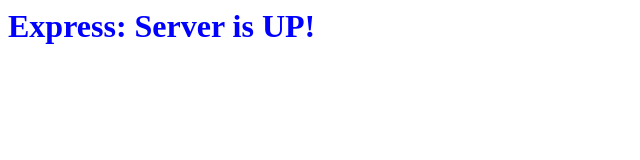
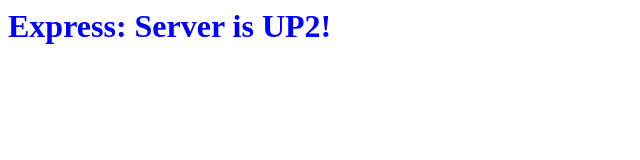
Before and after one commit to pzprojects/nodegreenhouse, a website: page index.html in a window 1280 px wide. Shown: the full height of the page, 0-640 px from the left. Drawn offline with Linux system fonts and the light colour scheme.

Commit message:
reset env

```diff
--- a/index.html
+++ b/index.html
@@ -4,7 +4,7 @@
  </head>
  <body>
      <h1 style="color: blue;">
-        Express: Server is UP!
+        Express: Server is UP2!
      </h1>
  </body>
 </html>
```
